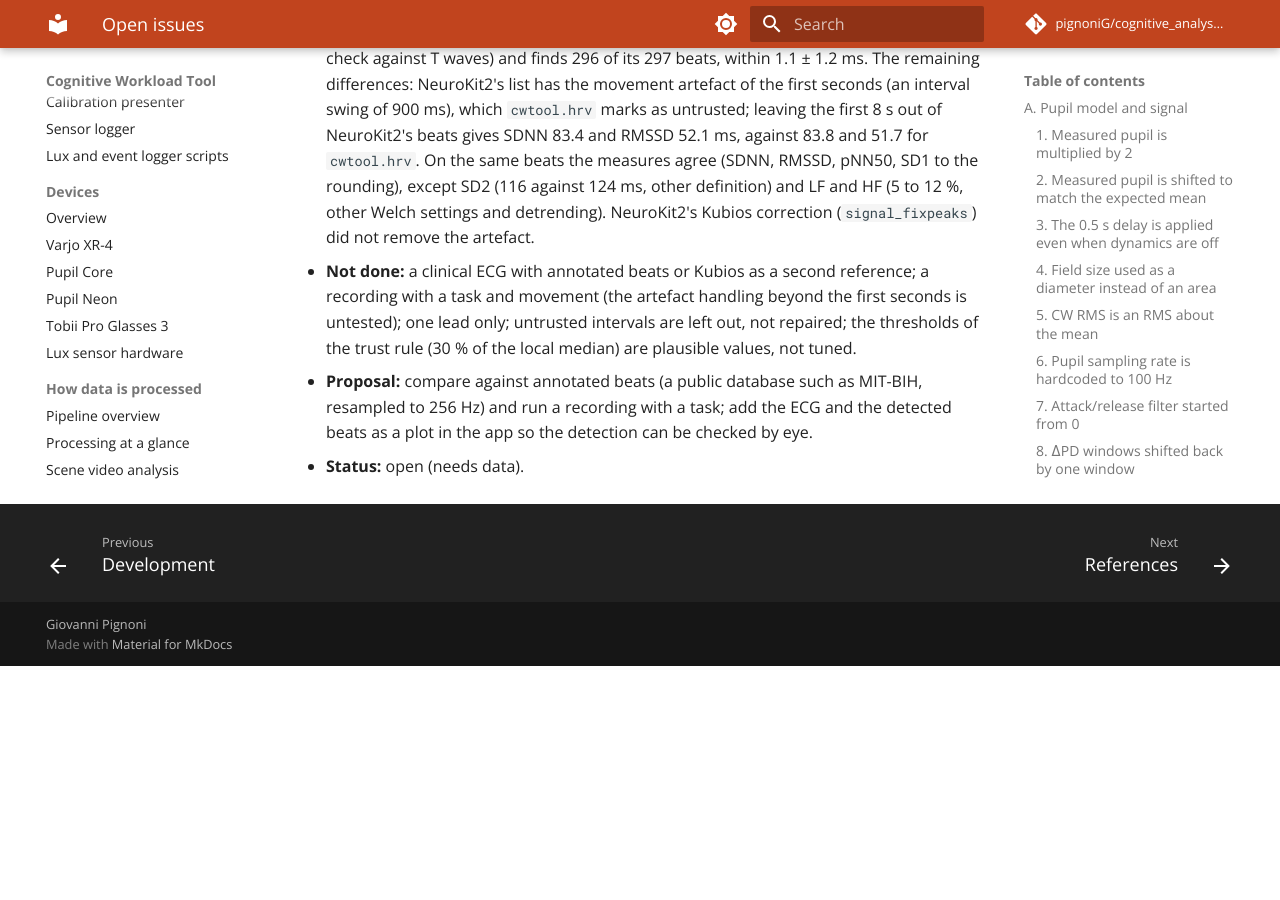
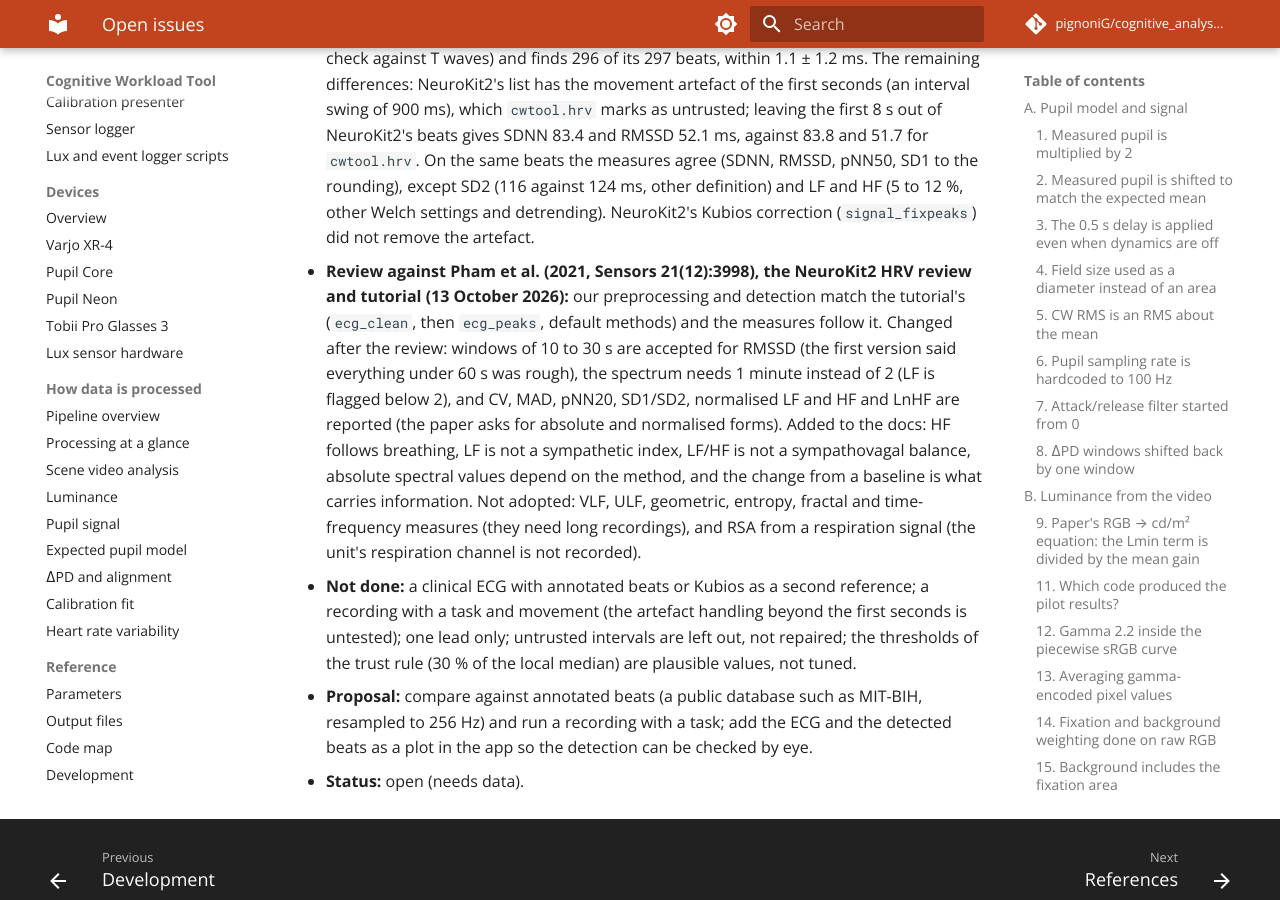
Before and after one commit to pignoniG/cognitive_analysis_tool, an MkDocs documentation site: the page built from docs/OPEN_ISSUES.md, in a window 1280 px wide and 900 px high, scrolled down 39547 px. Built offline with MkDocs 1.6.1 and Material for MkDocs 9.7.7, drawn with Linux system fonts in a browser that asks for light colours; comment, search, counter and statistics services are not loaded; before the commit the page ends 40213 px from its top, so only the background shows below that.

Commit message:
HRV: follow the review of Pham et al. (2021) for the windows, the measures and the interpretation
Windows: RMSSD-type measures are accepted from 10 to 30 s (the first version called
everything under 60 s rough), the spectrum needs one minute instead of two and LF is
flagged below two; each result carries a note by window length. Added CV, a robust
spread (MAD), pNN20, SD1/SD2, the normalised LF and HF and LnHF, as the guidelines ask
for absolute and normalised forms. The HRV page says how to read them: RMSSD is the
preferred short-term measure, HF follows breathing, LF is not a sympathetic index and
LF/HF is not a sympathovagal balance, absolute spectral values depend on the method,
and the change from a baseline phase carries the information. Open issue 51 records
what was adopted and what was not (VLF, geometric, entropy, fractal measures, RSA from
a respiration signal).

````diff
--- a/docs/OPEN_ISSUES.md
+++ b/docs/OPEN_ISSUES.md
@@ -1124,6 +1124,15 @@
   83.4 and RMSSD 52.1 ms, against 83.8 and 51.7 for `cwtool.hrv`. On the same beats the measures agree (SDNN, RMSSD,
   pNN50, SD1 to the rounding), except SD2 (116 against 124 ms, other definition) and LF and HF (5 to 12 %, other
   Welch settings and detrending). NeuroKit2's Kubios correction (`signal_fixpeaks`) did not remove the artefact.
+- **Review against Pham et al. (2021, Sensors 21(12):3998), the NeuroKit2 HRV review and tutorial (13 October 2026):**
+  our preprocessing and detection match the tutorial's (`ecg_clean`, then `ecg_peaks`, default methods) and the
+  measures follow it. Changed after the review: windows of 10 to 30 s are accepted for RMSSD (the first version said
+  everything under 60 s was rough), the spectrum needs 1 minute instead of 2 (LF is flagged below 2), and CV, MAD,
+  pNN20, SD1/SD2, normalised LF and HF and LnHF are reported (the paper asks for absolute and normalised forms). Added
+  to the docs: HF follows breathing, LF is not a sympathetic index, LF/HF is not a sympathovagal balance, absolute
+  spectral values depend on the method, and the change from a baseline is what carries information. Not adopted: VLF,
+  ULF, geometric, entropy, fractal and time-frequency measures (they need long recordings), and RSA from a respiration
+  signal (the unit's respiration channel is not recorded).
 - **Not done:** a clinical ECG with annotated beats or Kubios as a second reference; a recording with a task and
   movement (the artefact handling beyond the first seconds is untested); one lead only; untrusted intervals are left
   out, not repaired; the thresholds of the trust rule (30 % of the local median) are plausible values, not tuned.
--- a/docs/processing/hrv.md
+++ b/docs/processing/hrv.md
@@ -30,16 +30,22 @@
    outside 0.25–2.5 s, or is more than 30 % away from the median of the 11 intervals around it. That catches a missed
    beat (an interval twice as long) and an extra one (a short interval and a long one). Untrusted intervals are left
    out, not repaired, and so are the successive differences that involve them.
-5. **Measures** of a window, from the trusted intervals:
+5. **Measures** of a window, from the trusted intervals. The set follows the review and tutorial of Pham et al. (2021,
+   [Sensors 21(12):3998](https://doi.org/10.3390/s21123998)), whose tutorial uses NeuroKit2; the definitions are
+   NeuroKit2's unless noted.
 
    | Measure | Definition |
    |---|---|
    | `mean_hr_bpm`, `mean_nn_ms` | 60000 / mean interval; the mean interval |
-   | `sdnn_ms` | standard deviation of the intervals |
-   | `rmssd_ms` | root mean square of the differences between successive intervals |
-   | `pnn50_percent` | share of successive differences above 50 ms |
-   | `sd1_ms`, `sd2_ms` | Poincaré plot: SD1 = SD of the differences / √2, SD2 = √(2·SDNN² − SD1²) |
-   | `lf_ms2`, `hf_ms2`, `lf_hf` | power of the interval series in 0.04–0.15 Hz and 0.15–0.40 Hz, from the series resampled at 4 Hz (cubic spline), detrended, Welch's method (64 s segments, 50 % overlap); only for windows of at least 120 s |
+   | `sdnn_ms` | standard deviation of the intervals (holds the slow variation too: needs minutes) |
+   | `cvnn` | SDNN / mean interval, a ratio: more stable when conditions or people have different heart rates |
+   | `madnn_ms` | 1.4826 × the median absolute deviation of the intervals: a robust spread, little moved by an outlier |
+   | `rmssd_ms` | root mean square of the differences between successive intervals: the **preferred short-term measure**, vagally mediated and reliable in short windows |
+   | `pnn50_percent`, `pnn20_percent` | share of successive differences above 50 ms and above 20 ms |
+   | `sd1_ms`, `sd2_ms`, `sd1_sd2` | Poincaré plot: SD1 = SD of the differences / √2 (equivalent to RMSSD), SD2 = √(2·SDNN² − SD1²) (like SDNN), and their ratio |
+   | `lf_ms2`, `hf_ms2`, `lf_hf` | power of the interval series in 0.04–0.15 Hz and 0.15–0.40 Hz, from the series resampled at 4 Hz (cubic spline), detrended, Welch's method (64 s segments, 50 % overlap); only for windows of at least 1 minute |
+   | `lfn`, `hfn` | LF / (LF + HF) and HF / (LF + HF): normalised, as the guidelines ask to report both forms (NeuroKit2 divides by the total power, which for these windows is nearly the same; VLF is not estimated, a 25 s … 5 min band needs 5 minutes) |
+   | `lnhf` | natural logarithm of HF (ms²), the usual estimator of vagal tone |
 
 ## Windows
 
@@ -48,15 +54,44 @@
 interval counts that spans one; `kept_seconds` says how much of the window is left. The first beat of a window has no
 interval (its predecessor is before the window).
 
-How long a window must be is not a software question. Short-term HRV norms (RMSSD, SDNN, LF, HF) are defined for
-about 5 minutes; about 1 minute is often accepted for RMSSD alone, and anything shorter is rough. The result carries
-a note for windows under 60 s (all measures rough) and under 120 s (no LF and HF), and one when more than 10 % of the
-intervals were not trusted.
+### How long a window must be
+
+It follows Pham et al. (2021), who cite studies finding that time-domain measures such as RMSSD are as reliable from
+windows of 10 to 30 s as from 5 minutes, while the frequency measures need at least 1 minute. Each result carries a
+note:
+
+| Window | What the note says |
+|---|---|
+| under 30 s | even RMSSD is rough; SDNN, SD2 and the spectrum mean nothing |
+| 30 s to 1 min | RMSSD, pNN50 and SD1 are usable; SDNN and SD2 need minutes; no spectrum |
+| 1 to 2 min | HF is usable; LF covers few cycles (0.04 Hz is 25 s a cycle), so LF and LF/HF are rough |
+| over 2 min | no note on length |
+
+Also a note when more than 10 % of the intervals were not trusted. Norms published for 5-minute recordings do not
+apply to shorter windows, and short-term values are not comparable to 24-hour ones.
+
+## Reading the numbers
+
+- **RMSSD** (with pNN50, SD1 and HF) reflects the parasympathetic (vagal) modulation of the heart rate and is the
+  measure to prefer in short windows; SDNN is the total variation and depends on the window length.
+- **HF is respiratory sinus arrhythmia**: it follows breathing, and 0.15–0.40 Hz means 9 to 24 breaths a minute.
+  Slower breathing moves the variation into LF, faster breathing out of HF; speech and posture do the same. Interpret
+  HF together with RMSSD, and where it matters control the breathing or record it (the ECG unit's respiration channel
+  is not used here).
+- **LF is not a sympathetic index**: it is shaped by both branches and by the baroreflex, and **LF/HF is not a
+  measure of sympathovagal balance**; do not conclude from it alone.
+- **The absolute spectral values depend on the method** (FFT, Lomb–Scargle, Welch; the window, the detrending): they
+  cannot be compared with other studies' values, only between windows analysed alike, which is why the normalised
+  forms are given as well. Welch on this page differs from NeuroKit2's by 5 to 13 % on the same beats.
+- **Tonic and phasic**: a value in one window says little alone. The change from a baseline phase (a rest event in
+  the event log) to a task phase, the *phasic* HRV, is what relates to load and effort, and its direction depends on
+  the task (Pham et al. 2021, section 15). Put a baseline phase in the protocol.
 
 ## What it does not do
 
-- It does not interpret the numbers. Heart rate and HRV follow movement, posture, speech, breathing rate (HF moves
-  with it), caffeine and the task itself; this is why a baseline phase in the event log matters.
+- It does not interpret the numbers: see above. Heart rate and HRV also follow movement, caffeine and the task itself.
+- It computes no VLF, ULF, geometric (HTI, TINN), entropy, fractal (DFA) or time-frequency measures, nor RSA from a
+  respiration signal; these need long recordings or another signal.
 - It is **not validated against a clinical reference**. It was checked on synthetic ECGs with known beat times and on
   recordings of one person at rest, and compared with NeuroKit2 on a 5-minute recording: the beats agree (296 of the
   297 NeuroKit2 finds, to within 1.1 ± 1.2 ms), and SDNN, RMSSD, pNN50 and SD1 computed from the same beats are the same
@@ -74,3 +109,8 @@
 results, beats = hrv.analyse(shimmer, epoch_start, [("recording", 0.0, duration)])
 print(results[0].rmssd, results[0].notes)
 ```
+
+## Reference
+
+Pham T., Lau Z. J., Chen S. H. A., Makowski D. (2021). Heart rate variability in psychology: a review of HRV indices
+and an analysis tutorial. *Sensors* 21(12), 3998. [doi:10.3390/s21123998](https://doi.org/10.3390/s21123998)
--- a/docs/processing/pipeline.md
+++ b/docs/processing/pipeline.md
@@ -138,7 +138,7 @@
 | Black and white point | expected pupil at `l_min` and `l_max` (display and relative camera modes only) | `run` |
 | Warnings | experimental reader, missing lux data, saturation, baseline events not found, implausible pupil | `prepare`, `run` |
 | Event means | mean ΔPD (mm and SD units) inside each event | `event_means` |
-| Files | `<name>_pupil.csv`, `<name>_cw.csv`, `<name>_events.csv`, `<name>_params.json` (+ `<name>_plot.pdf`) | `export`, `plot.plot_result` |
+| Files | `<name>_pupil.csv`, `<name>_cw.csv`, `<name>_events.csv`, `<name>_params.json` (+ `<name>_plot.pdf`; with sensor data also the sensor files and, for a Shimmer's ECG, `<name>_<sensor>_hrv.csv` and `_beats.csv`, see [Heart rate variability](hrv.md)) | `export`, `plot.plot_result` |
 
 See [Output files](../reference/outputs.md) for the columns.
 
````
Also changed, not shown: docs/index.md (+2 -1 lines), docs/reference/outputs.md (+4 -3 lines), 2 other files.
